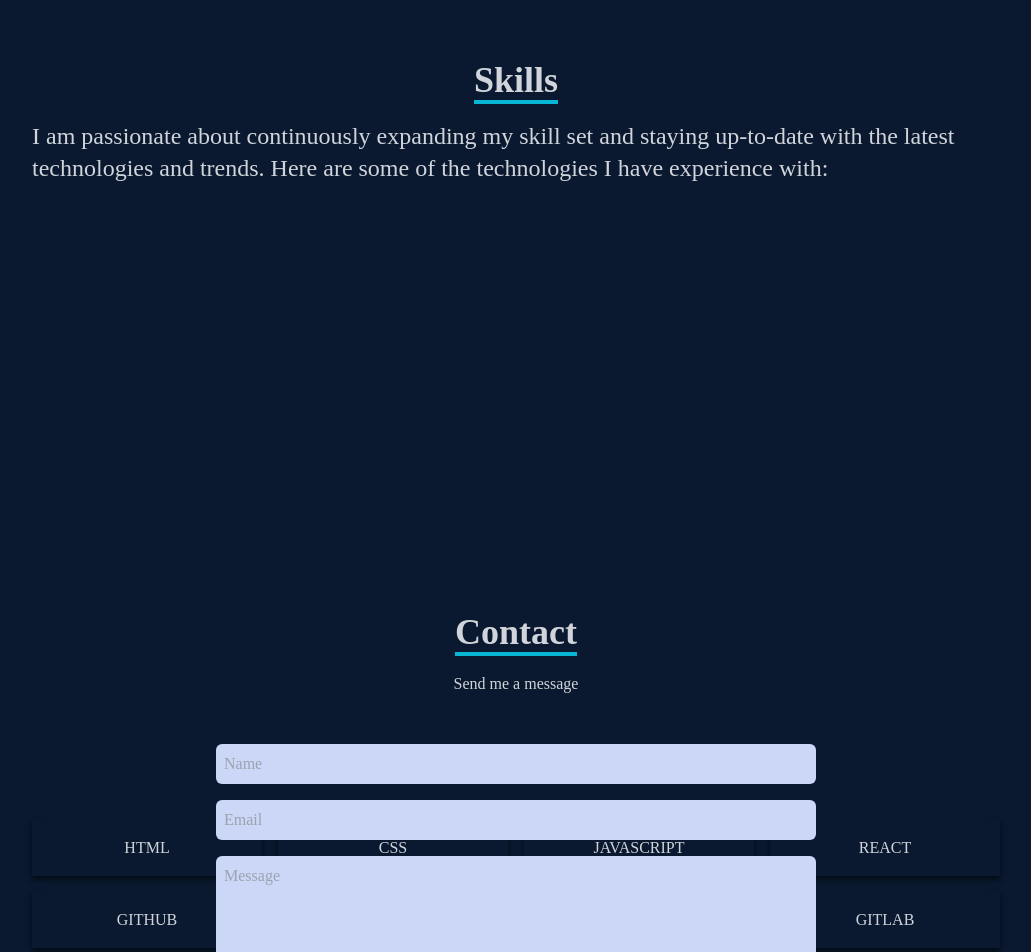
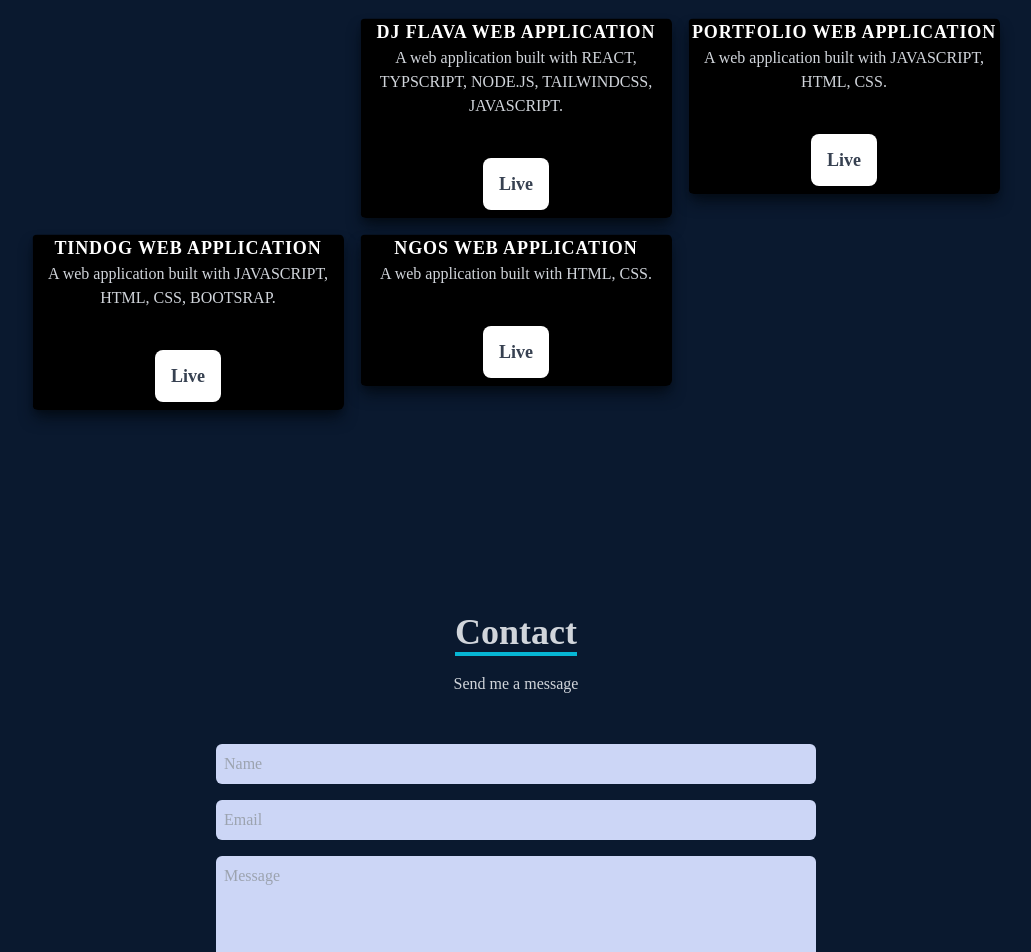
Before and after one commit to sabbatj/react-portfolio-js, a React (Create React App) app: page / in a window 1280 px wide. Shown: the part 2680-3632 px from the top of the page, without its empty margins (124-1155 px from the left). Built offline with nearby package versions, Linux system fonts and the light colour scheme.

Commit message:
Update work.screen.tsx

```diff
--- a/src/screens/work/work.screen.tsx
+++ b/src/screens/work/work.screen.tsx
@@ -1,49 +1,104 @@
-const Skills = () => {
+import Code from '../../assets/images/work/code2.png';
+
+const Work = () => {
   return (
-    <div data-name='skills' className='w-full h-screen bg-[#0a192f] text-gray-300'>
+    <div data-name='work' className='w-full md:h-screen text-gray-300 bg-[#0a192f]'>
       <div className='max-w-[1000px] mx-auto p-4 flex flex-col justify-center w-full h-full'>
-        <div className='w-full flex justify-center items-center flex-col mb-7 mt-12'>
-          <p className='text-4xl font-bold inline border-b-4 border-cyan-500 text-center '>Skills</p>
-          <p className='py-4 text-2xl'>I am passionate about continuously expanding my skill set and staying up-to-date with the latest technologies and trends. Here are some of the technologies I have experience with:</p>
+        <div className='pb-8 w-full flex justify-center items-center flex-col mb-4 mt-4'>
+          <p className='text-4xl font-bold inline border-b-4 text-gray-300 border-cyan-500'>
+            Work
+          </p>
+          <p className='py-6 text-2xl'>Check out some of my most recent work</p>
+        </div>
+        <div className='grid sm:grid-cols-2 md:grid-cols-3 gap-4'>
+          <div className='hidden md:block' /> {/* Spacer element */}
+          <div className='aspect-w-1 aspect-h-1'>
+            <div
+              style={{ backgroundImage: `url(${Code})` }}
+              className='shadow-lg shadow-[#040c16] group container rounded-md flex justify-center items-center mx-auto content-div'
+            >
+              <div className='flex justify-center items-center flex-col'>
+                <span className='text-lg font-bold text-white tracking-wider'>
+                  DJ FLAVA WEB APPLICATION
+                </span>
+                <p className='text-center'>
+                  A web application built with REACT, TYPSCRIPT, NODE.JS, TAILWINDCSS, JAVASCRIPT.
+                </p>
+                <div className='pt-8 text-center'>
+                  <a href='https://www.djflava.org/home' target='_blank' rel='noopener noreferrer'>
+                    <button className='text-center rounded-lg px-4 py-3 m-2 bg-white text-gray-700 font-bold text-lg'>
+                      Live
+                    </button>
+                  </a>
                 </div>
               </div>
-      <div className='max-w-[1000px] mx-auto p-4 flex flex-col justify-center w-full h-full'>
-        <div className='w-full grid grid-cols-2 sm:grid-cols-4 gap-4 text-center py-8'>
-          <div className='shadow-md shadow-[#040c16] hover:scale-110 duration-500'>
-            <p className='my-4'>HTML</p>
             </div>
-          <div className='shadow-md shadow-[#040c16] hover:scale-110 duration-500'>
-            <p className='my-4'>CSS</p>
           </div>
-          <div className='shadow-md shadow-[#040c16] hover:scale-110 duration-500'>
-            <p className='my-4'>JAVASCRIPT</p>
+          <div className='aspect-w-1 aspect-h-1'>
+            <div
+              style={{ backgroundImage: `url(${Code})` }}
+              className='shadow-lg shadow-[#040c16] group container rounded-md flex justify-center items-center mx-auto content-div'
+            >
+              <div className='flex justify-center items-center flex-col'>
+                <span className='text-lg font-bold text-white tracking-wider'>
+                  PORTFOLIO WEB APPLICATION
+                </span>
+                <p className='text-center'>
+                  A web application built with JAVASCRIPT, HTML, CSS.
+                </p>
+                <div className='pt-8 text-center'>
+                  <a href='https://juandresabbatportfolio.vercel.app/' target='_blank' rel='noopener noreferrer'>
+                    <button className='text-center rounded-lg px-4 py-3 m-2 bg-white text-gray-700 font-bold text-lg'>
+                      Live
+                    </button>
+                  </a>
                 </div>
-          <div className='shadow-md shadow-[#040c16] hover:scale-110 duration-500'>
-            <p className='my-4'>REACT</p>
               </div>
-          <div className='shadow-md shadow-[#040c16] hover:scale-110 duration-500'>
-            <p className='my-4'>GITHUB</p>
             </div>
-          <div className='shadow-md shadow-[#040c16] hover:scale-110 duration-500'>
-            <p className='my-4'>NODE JS</p>
           </div>
-          <div className='shadow-md shadow-[#040c16] hover:scale-110 duration-500'>
-            <p className='my-4'>MONGO DB</p>
+          <div className='aspect-w-1 aspect-h-1'>
+            <div
+              style={{ backgroundImage: `url(${Code})` }}
+              className='shadow-lg shadow-[#040c16] group container rounded-md flex justify-center items-center mx-auto content-div'
+            >
+              <div className='flex justify-center items-center flex-col'>
+                <span className='text-lg font-bold text-white tracking-wider'>
+                  TINDOG WEB APPLICATION
+                </span>
+                <p className='text-center'>
+                  A web application built with JAVASCRIPT, HTML, CSS, BOOTSRAP.
+                </p>
+                <div className='pt-8 text-center'>
+                  <a href='https://bootstrap-tindog-website-5zsc3md03-juandresabbat92-gmailcom.vercel.app/' target='_blank' rel='noopener noreferrer'>
+                    <button className='text-center rounded-lg px-4 py-3 m-2 bg-white text-gray-700 font-bold text-lg'>
+                      Live
+                    </button>
+                  </a>
                 </div>
-          <div className='shadow-md shadow-[#040c16] hover:scale-110 duration-500'>
-            <p className='my-4'>GITLAB</p>
               </div>
-          <div className='shadow-md shadow-[#040c16] hover:scale-110 duration-500'>
-            <p className='my-4'>RUBY ON RAILS</p>
             </div>
-          <div className='shadow-md shadow-[#040c16] hover:scale-110 duration-500'>
-            <p className='my-4'>POSTGRE-SQLl</p>
           </div>
-          <div className='shadow-md shadow-[#040c16] hover:scale-110 duration-500'>
-            <p className='my-4'>TYPESCRIPT</p>
+          <div className='aspect-w-1 aspect-h-1'>
+            <div
+              style={{ backgroundImage: `url(${Code})` }}
+              className='shadow-lg shadow-[#040c16] group container rounded-md flex justify-center items-center mx-auto content-div'
+            >
+              <div className='flex justify-center items-center flex-col'>
+                <span className='text-lg font-bold text-white tracking-wider'>
+                  NGOS WEB APPLICATION
+                </span>
+                <p className='text-center'>
+                  A web application built with HTML, CSS.
+                </p>
+                <div className='pt-8 text-center'>
+                  <a href='https://ngos.co.za/' target='_blank' rel='noopener noreferrer'>
+                    <button className='text-center rounded-lg px-4 py-3 m-2 bg-white text-gray-700 font-bold text-lg'>
+                      Live
+                    </button>
+                  </a>
                 </div>
-          <div className='shadow-md shadow-[#040c16] hover:scale-110 duration-500'>
-            <p className='my-4'>CSHARP</p>
+              </div>
+            </div>
           </div>
         </div>
       </div>
@@ -51,4 +106,4 @@ const Skills = () => {
   );
 };
 
-export default Skills;
+export default Work;
```
Lines whose indentation alone changed are shown as unchanged.
